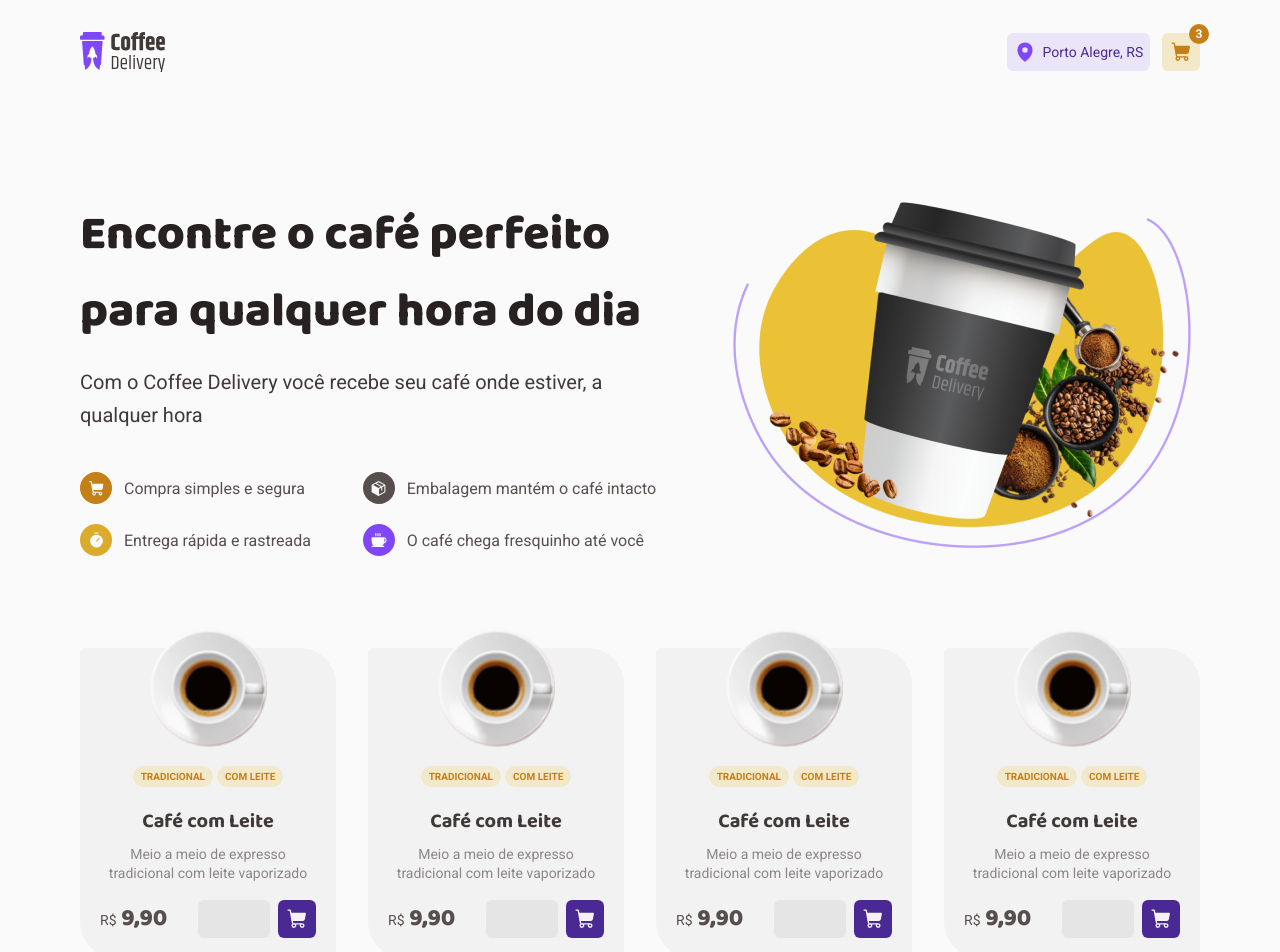
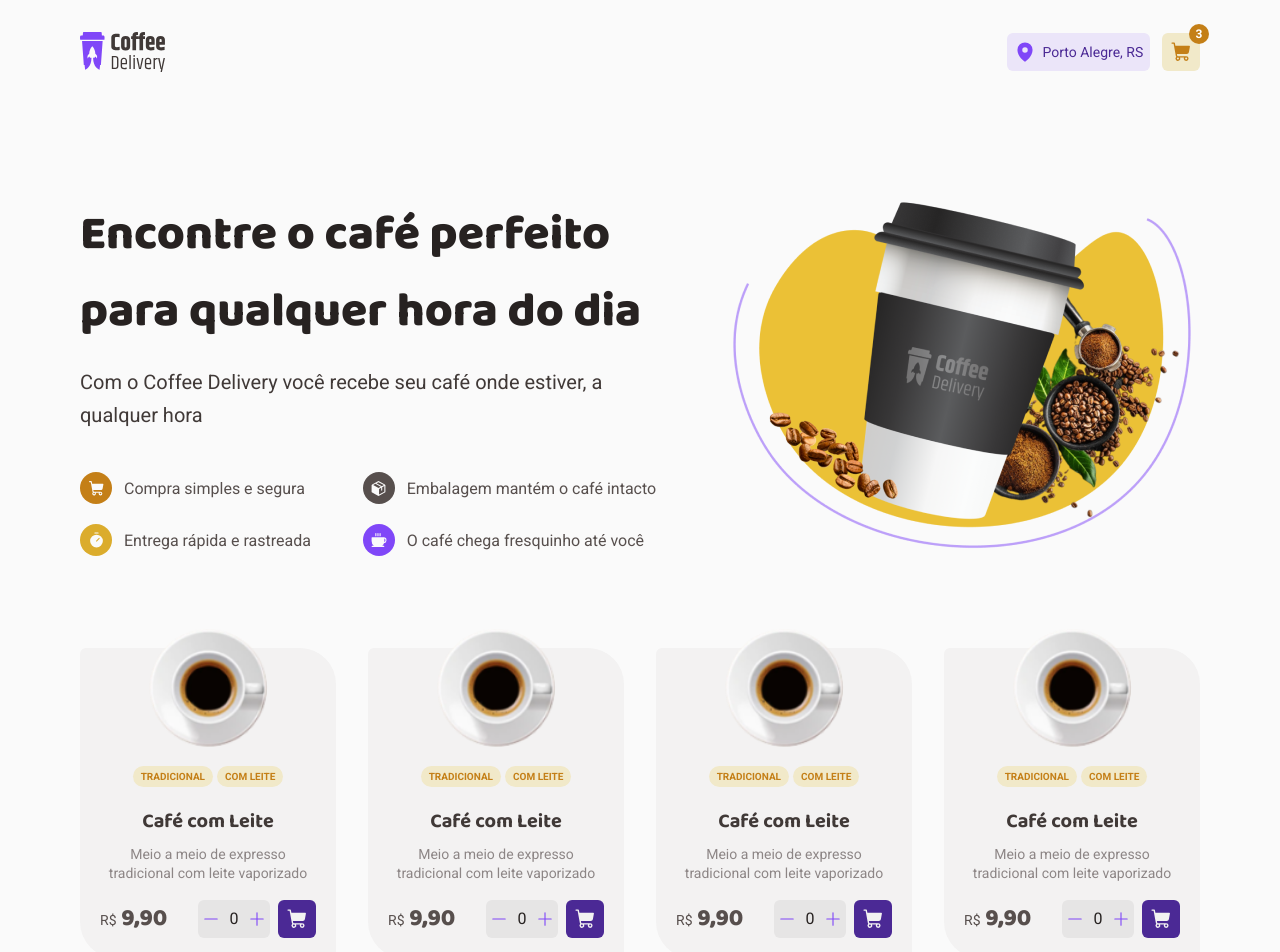
Before and after one commit to Lucas-Araujo15/coffee_delivery, a React (Vite) app: page / in a window 1280 px wide. Shown: the top 952 px of the page. Built offline with nearby package versions, Linux system fonts and the light colour scheme.

Commit message:
feat: adiciona contador ao card

```diff
--- a/src/pages/Home/components/CoffeeCard/index.tsx
+++ b/src/pages/Home/components/CoffeeCard/index.tsx
@@ -9,9 +9,20 @@ import {
 } from './styles'
 
 import expresso from '../../../../assets/expresso.png'
-import { ShoppingCart } from '@phosphor-icons/react'
+import { Plus, Minus, ShoppingCart } from '@phosphor-icons/react'
+import { useState } from 'react'
 
 export function CoffeeCard() {
+  const [amountCoffee, setAmountCoffee] = useState(0)
+
+  function handleIncreaseAmountCoffee() {
+    setAmountCoffee((state) => state + 1)
+  }
+
+  function handleDecreaseAmountCoffee() {
+    setAmountCoffee((state) => state - 1)
+  }
+
   return (
     <CoffeeCardContainer>
       <img src={expresso} alt="" />
@@ -32,7 +43,15 @@ export function CoffeeCard() {
           <small>r$</small> 9,90
         </p>
         <Actions>
-          <Counter type="number" />
+          <Counter>
+            <button onClick={handleDecreaseAmountCoffee}>
+              <Minus size={18} />
+            </button>
+            <input min={0} type="number" value={amountCoffee} />
+            <button onClick={handleIncreaseAmountCoffee}>
+              <Plus size={18} />
+            </button>
+          </Counter>
           <span>
             <ShoppingCart weight="fill" size={22} />
           </span>
--- a/src/pages/Home/components/CoffeeCard/styles.ts
+++ b/src/pages/Home/components/CoffeeCard/styles.ts
@@ -114,11 +114,41 @@ export const Actions = styled.div`
   }
 `
 
-export const Counter = styled.input`
+export const Counter = styled.div`
   width: 4.5rem;
   height: 100%;
-  border: none;
   background: ${(props) => props.theme['base-button']};
   border-radius: 6px;
-  outline: none;
+  display: flex;
+  align-items: center;
+  justify-content: space-evenly;
+
+  svg {
+    color: ${(props) => props.theme.purple};
+    cursor: pointer;
+  }
+
+  button {
+    border: none;
+    display: flex;
+    align-items: center;
+    background: transparent;
+  }
+
+  input {
+    width: 1.25rem;
+    outline: none;
+    border: none;
+    background: transparent;
+    text-align: center;
+
+    font-family: 'Roboto';
+    font-weight: 400;
+    font-size: 1rem;
+    color: ${(props) => props.theme['base-title']};
+  }
+
+  & input::-webkit-inner-spin-button {
+    -webkit-appearance: none;
+  }
 `
```
